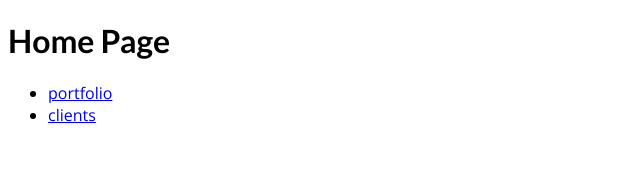
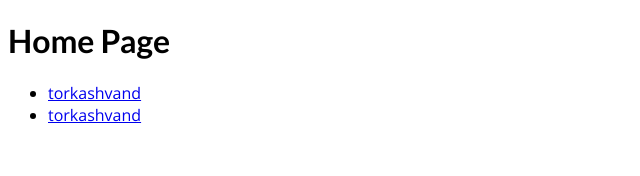
Before and after one commit to salehTarkashvand/nextPageRouter, a Next.js app: page / in a window 1280 px wide. Shown: the top 176 px of the page, without its empty margins (0-640 px from the left). Built offline with nearby package versions, Linux system fonts and the light colour scheme.

Commit message:
Navigating To Dynamic Routes

```diff
--- a/pages/index.js
+++ b/pages/index.js
@@ -1,15 +1,19 @@
 import Link from "next/link";
 export default function HomePage() {
+  const clients = [
+    { id: "saleh", name: "torkashvand" },
+    { id: "hamed", name: "torkashvand" },
+  ];
+
   return (
     <div>
       <h1>Home Page</h1>
       <ul>
-        <li>
-          <Link href="/portfolio">portfolio</Link>
-        </li>
-        <li>
-          <Link href="/clients">clients</Link>
-        </li>
+        {clients.map((client) => (
+          <li key={client.id}>
+            <Link href={`/clients/${client.id}`}>{client.name}</Link>
+          </li>
+        ))}
       </ul>
     </div>
   );
```
